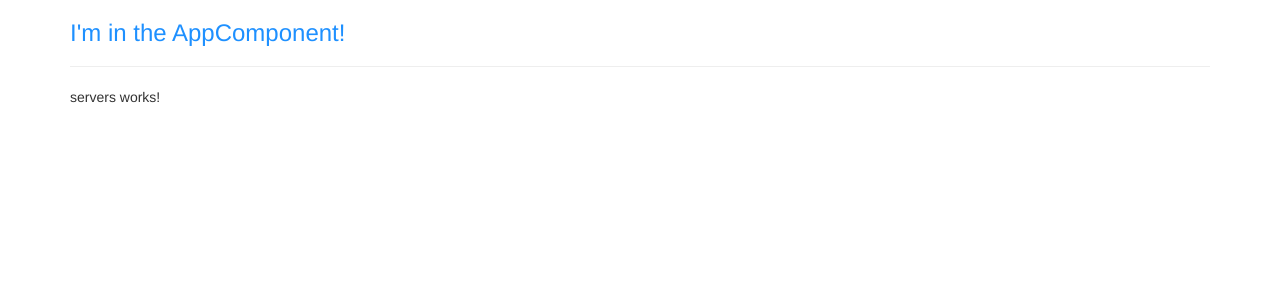
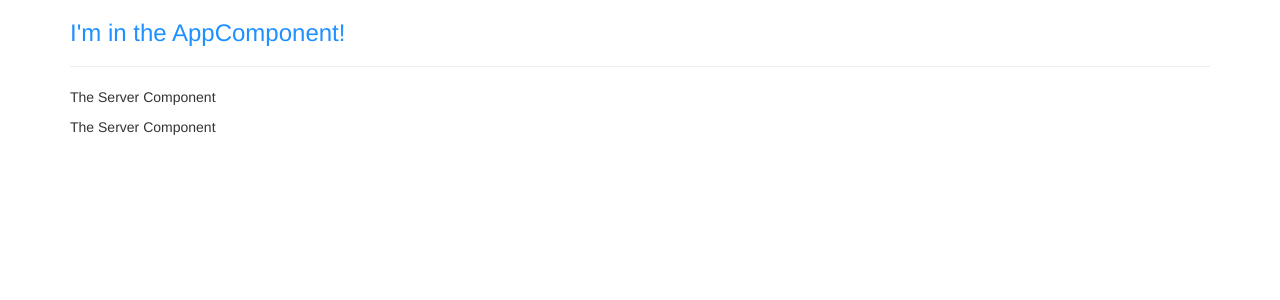
Before and after one commit to jmartinezb12/ng4-complete-guide, an Angular app: page / in a window 1280 px wide. Shown: the top 300 px of the page. Built offline with nearby package versions, Linux system fonts and the light colour scheme.

Commit message:
feat(servers): :sparkles: Add selector for servers component in HTML
The selector for the servers component has been added to the HTML template of the main application in the Angular project.

```diff
--- a/src/app/servers/servers.component.html
+++ b/src/app/servers/servers.component.html
@@ -1 +1,2 @@
-<p>servers works!</p>
+<app-server></app-server>
+<app-server></app-server>
```
